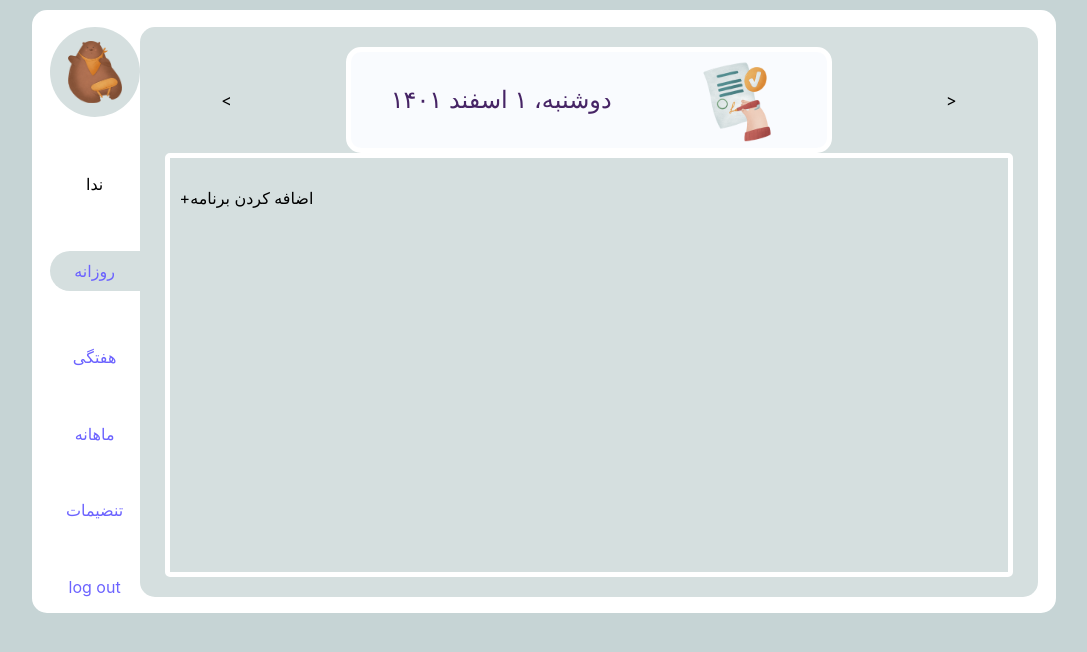
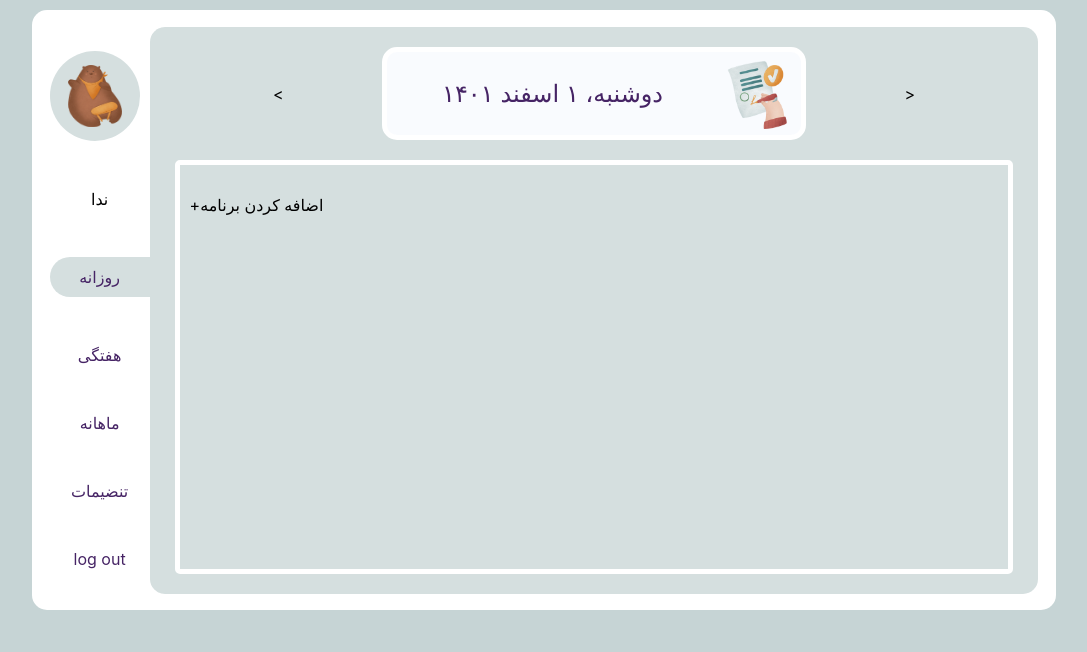
Before and after one commit to nedaashkan/time-plan-organizer-app, a plain HTML site: page index.html in a window 1280 px wide. Shown: the whole page, without its empty margins (96-1183 px from the left). Drawn offline with Linux system fonts and the light colour scheme.

Commit message:
using flex

```diff
--- a/css/style.css
+++ b/css/style.css
@@ -4,45 +4,50 @@
   box-sizing: border-box;
 }
 :root {
-  --primary-color: #6c63ff;
-  --secondary-color: #f5f2fe;
+  --background-color: #c6d4d5;
+  --secondary-color: #ffffff;
+  --primary-color: #d5dfdf;
+  -o-text--color: #462465;
   --box-shadow: 0 5px 10px rgba(0, 0, 0, 0.3);
 }
 body {
   background-color: #c6d4d5;
   font-family: "Inter";
 }
-/* em padding marging */
-/* rem font size */
+
 .app-body {
   max-width: 80%;
   margin: 0 auto;
   margin-top: 0.6em;
 }
+
+.options {
+  display: flex;
+  flex-direction: column;
+  align-items: center;
+  justify-content: space-around;
+}
+
 .app-container {
   display: flex;
-  justify-content: space-between;
   padding: 1.1em;
   padding-bottom: 1em;
   background-color: #ffffff;
   border-radius: 15px;
-}
-.options {
-  display: flex;
-  flex-direction: column;
-  align-items: center;
-  justify-content: space-between;
+  height: 600px;
 }
 .plan-time-manege {
+  flex: 1;
   background-color: #d5dfdf;
   border-radius: 15px;
   padding: 20px 25px;
   display: flex;
-  width: 100%;
-  height: 570px;
   flex-direction: column;
-  justify-content: space-between;
+  /* justify-content: space-between; */
+  /* hight inja ro tanzim kon */
+  /* bad spase bedae */
 }
+
 .img-frame {
   background-color: #d5dfdf;
   display: flex;
@@ -52,28 +57,40 @@ body {
   width: 90px;
   height: 90px;
   border-radius: 50%;
+  margin-right: 10px;
 }
+
 .img-frame img {
+  height: auto;
   width: 60%;
 }
 .options a {
-  color: #6c63ff;
+  color: #462465;
   text-decoration: none;
 }
 .top-card {
   display: flex;
   align-items: center;
-  justify-content: space-around;
+}
+.top-card span {
+  flex: 1;
+  text-align: center;
+}
+.top-card .day-date-card {
+  flex: 2;
 }
 .day-date-card {
   display: flex;
-  justify-content: space-around;
   align-items: center;
   font-size: 1.5em;
   background-color: #f9fbfe;
   border: 5px solid #ffffff;
   border-radius: 15px;
   color: #462465;
+}
+.day-date-card div {
+  text-align: center;
+  flex: 2;
 }
 .day-date-card img {
   width: 20%;
@@ -86,17 +103,23 @@ body {
   border: 5px solid #ffffff;
   border-radius: 5px;
   padding: 30px 10px;
-  height: 80%;
+}
+
+.day-date-card {
+  flex: 1;
+}
+.plane-container {
+  flex: 2;
+  margin-top: 20px;
 }
 .add-plane-container {
   display: flex;
 }
 
-.active{
-    background-color: #D5DFDF;
-    width: 100%;
-    text-align: center;
-    padding: 10px 0;
-    border-radius: 20px 0 0 20px;
-
+.active {
+  background-color: #d5dfdf;
+  width: 100%;
+  text-align: center;
+  padding: 10px 0;
+  border-radius: 20px 0 0 20px;
 }
--- a/index.html
+++ b/index.html
@@ -11,15 +11,15 @@
     <div class="app-body">
       <div class="app-container">
         <div class="options">
-          <span class="img-frame"
+          <div class="img-frame"
             ><img src="/images/woolly-bear.png" id="user-profile"
-          /></span>
+          /></div>
           <div id="user-name">ندا</div>
           <div class="active"><a href="#">روزانه</a></div>
-          <div><a href="#">هفتگی</a></div>
-          <div><a href="#">ماهانه</a></div>
-          <div><a href="#">تنضیمات</a></div>
-          <div><a href="#">log out</a></div>
+          <div><a href="#"class="weekly">هفتگی</a></div>
+          <div><a href="#" class="mounthly">ماهانه</a></div>
+          <div><a href="#" class="setting">تنضیمات</a></div>
+          <div><a href="#" class="log-out">log out</a></div>
         </div>
         <div class="plan-time-manege">
           <div class="top-card">
```
